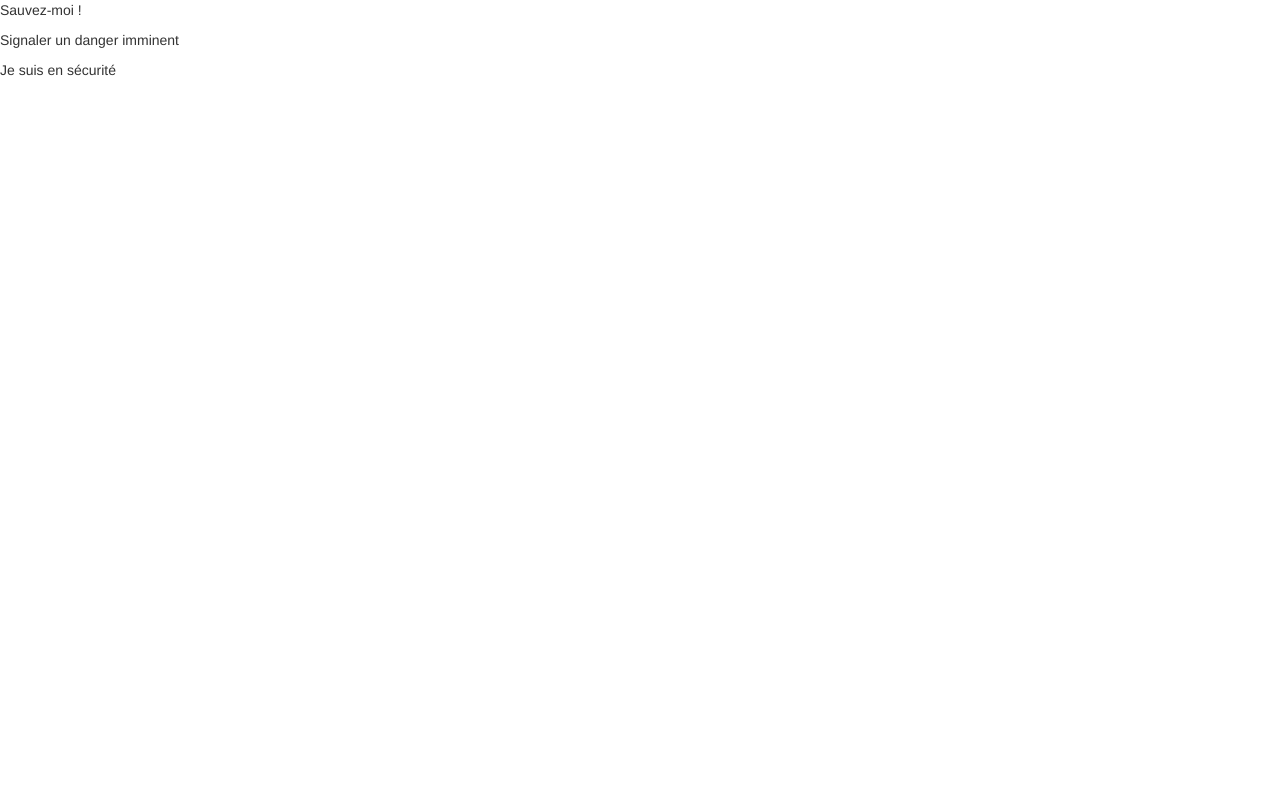
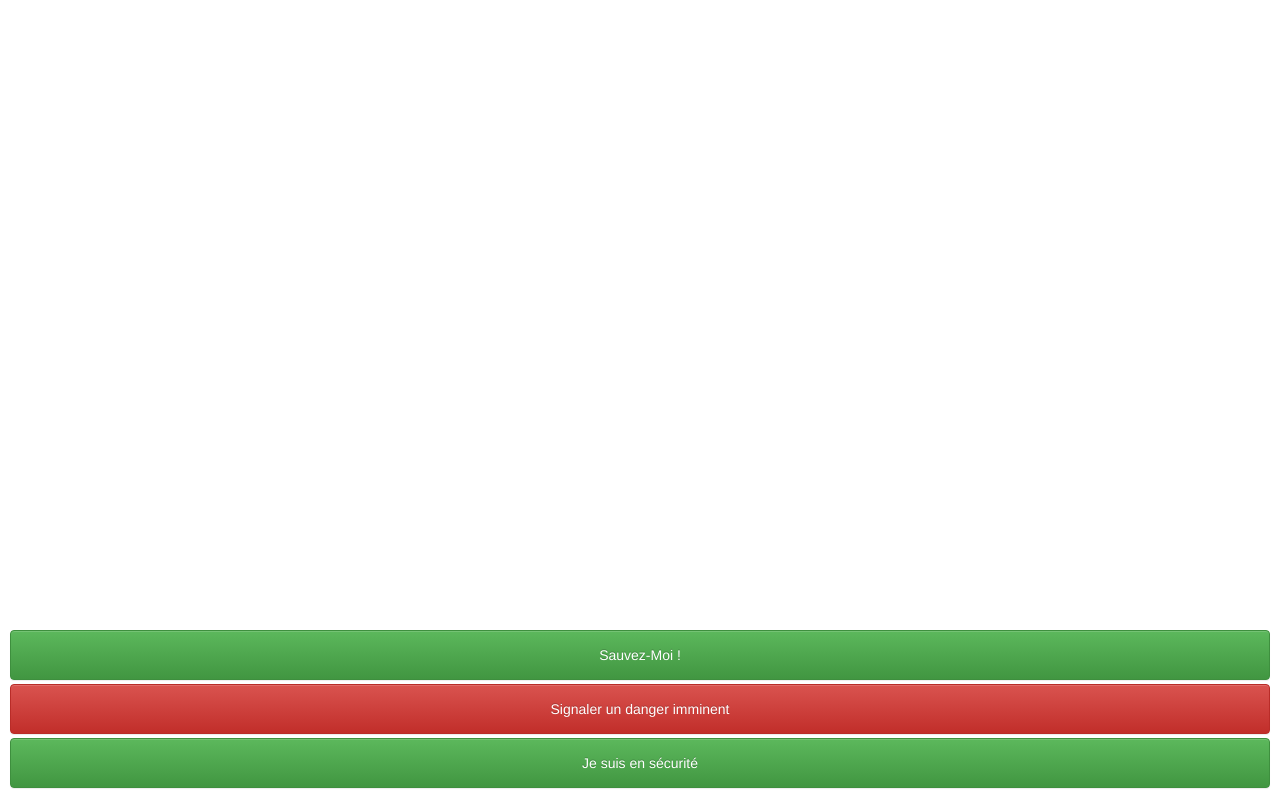
Before and after one commit to robin4002/nuitdelinfo2016, a plain HTML site: page static/index.html at #!/map in a window 1280 px wide. Drawn offline with nearby package versions, Linux system fonts and the light colour scheme.

Commit message:
gnarblockiblblb

```diff
--- a/static/css/style.css
+++ b/static/css/style.css
@@ -0,0 +1,15 @@
+.map_page{
+}
+
+.map_page .buttons_container{
+	position: absolute;
+	bottom: 0;
+	width: 100%;
+	padding: 10px;
+}
+
+.map_page .buttons_container .btn{
+	width: 100%;
+	height: 50px;
+	margin: 2px 0;
+}
--- a/static/index.html
+++ b/static/index.html
@@ -5,6 +5,7 @@
 		<!-- Boostrap -->
 		<link rel="stylesheet" href="https://maxcdn.bootstrapcdn.com/bootstrap/3.3.6/css/bootstrap.min.css" integrity="sha384-1q8mTJOASx8j1Au+a5WDVnPi2lkFfwwEAa8hDDdjZlpLegxhjVME1fgjWPGmkzs7" crossorigin="anonymous">
 		<link rel="stylesheet" href="https://maxcdn.bootstrapcdn.com/bootstrap/3.3.6/css/bootstrap-theme.min.css" integrity="sha384-fLW2N01lMqjakBkx3l/M9EahuwpSfeNvV63J5ezn3uZzapT0u7EYsXMjQV+0En5r" crossorigin="anonymous">
+		<link rel="stylesheet" href="/css/style.css">
 		<!--<script src="https://maxcdn.bootstrapcdn.com/bootstrap/3.3.6/js/bootstrap.min.js" integrity="sha384-0mSbJDEHialfmuBBQP6A4Qrprq5OVfW37PRR3j5ELqxss1yVqOtnepnHVP9aJ7xS" crossorigin="anonymous"></script>-->
 		<script src="https://ajax.googleapis.com/ajax/libs/angularjs/1.4.2/angular.min.js"></script>
 		<script src="/js/ui-router.min.js"></script>
@@ -12,6 +13,6 @@
 		<script src="/scripts/router.js"></script>
 	</head>
 	<body>
-		<div ui-view=""></div>
+		<div ui-view="" class="container-fluid"></div>
 	</body>
 </html>
--- a/static/partials/map.html
+++ b/static/partials/map.html
@@ -3,15 +3,9 @@
 	<div class="directions_container">
 
 	</div>
-	<div class="buttons_container unsafe"> <!--unsafe or safe-->
-		<div class="button saveMe">
-			<p>Sauvez-moi !</p>
-		</div>
-		<div class="button signalDanger">
-			<p>Signaler un danger imminent</p>
-		</div>
-		<div class="button signalMeSafe">
-			<p>Je suis en sécurité</p>
-		</div>
+	<div class="row buttons_container unsafe"> <!--unsafe or safe-->
+		<button type="button" class="btn btn-success col-md-12">Sauvez-Moi !</button>
+		<button type="button" class="btn btn-danger col-md-12">Signaler un danger imminent</button>
+		<button type="button" class="btn btn-success col-md-12">Je suis en sécurité</button>
 	</div>
 </div>
```
